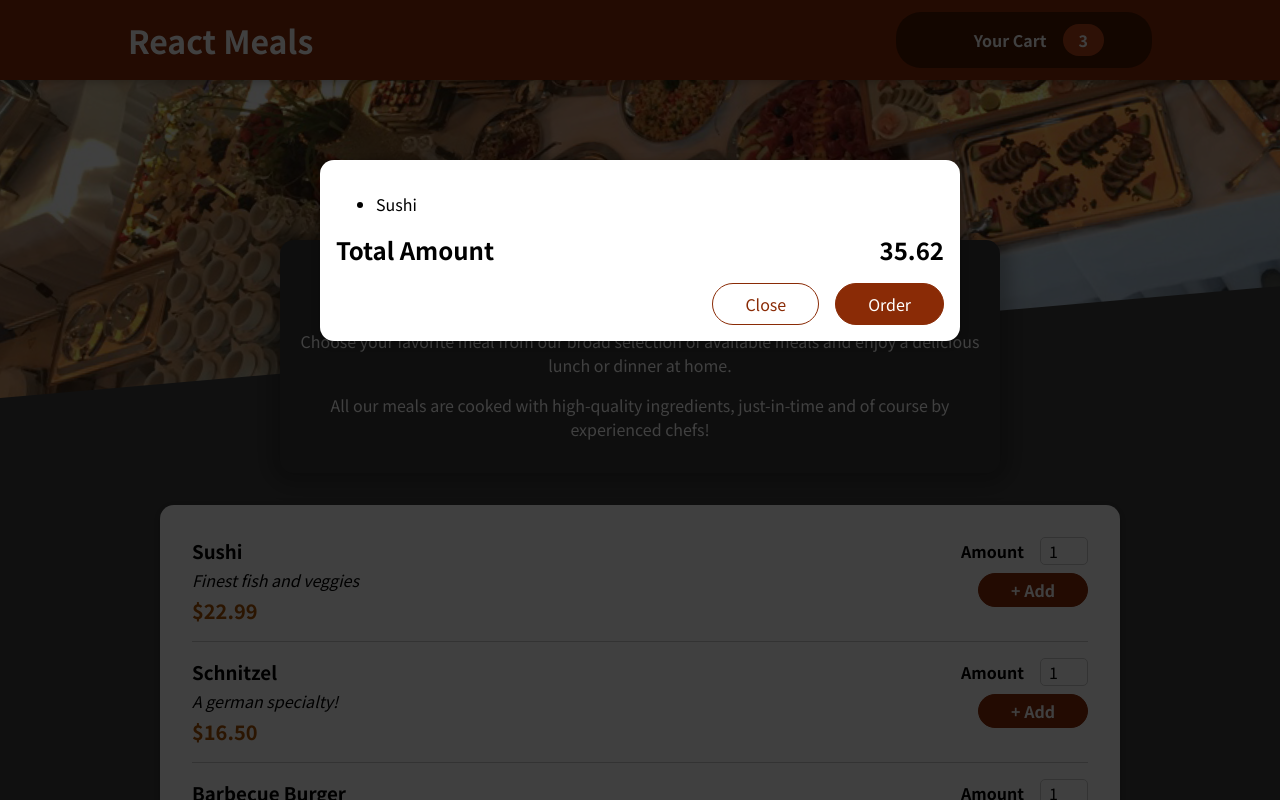
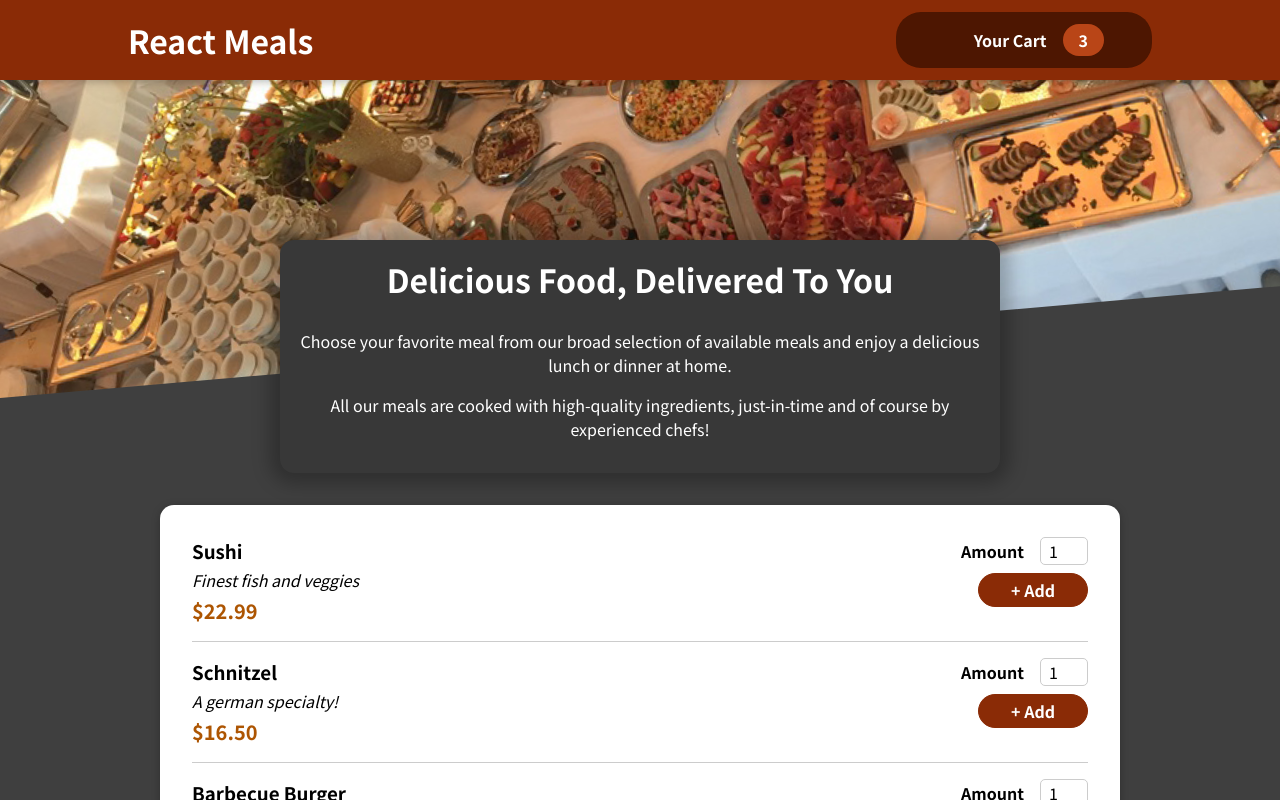
Before and after one commit to AliakseyShapel/food-order-app-react, a React (Create React App) app: page / in a window 1280 px wide. Shown: the top 800 px of the page. Built offline with nearby package versions, Linux system fonts and the light colour scheme; some icons are missing.

Commit message:
140. Managing Cart & Modal State

```diff
--- a/src/App.js
+++ b/src/App.js
@@ -1,14 +1,24 @@
-import React from 'react';
+import React, { useState } from 'react';
 
 import Cart from './components/Cart/Cart';
 import Header from './components/Layout/Header';
 import Meals from './components/Meals/Meals';
 
 export default function App() {
+  const [cartIsShown, setCartIsShown] = useState(false);
+
+  function showCartHandler() {
+    setCartIsShown(true);
+  }
+
+  function hideCartHandler() {
+    setCartIsShown(false);
+  }
+
   return (
     <>
-      <Cart />
-      <Header />
+      {cartIsShown && <Cart onClose={hideCartHandler} />}
+      <Header onShowCart={showCartHandler} />
       <main>
         <Meals />
       </main>
--- a/src/components/Cart/Cart.js
+++ b/src/components/Cart/Cart.js
@@ -14,14 +14,16 @@
   );
 
   return (
-    <Modal>
+    <Modal onClose={props.onClose}>
       {cartItems}
       <div className={classes.total}>
         <span>Total Amount</span>
         <span>35.62</span>
       </div>
       <div className={classes.actions}>
-        <button className={classes['button--alt']}>Close</button>
+        <button className={classes['button--alt']} onClick={props.onClose}>
+          Close
+        </button>
         <button className={classes.button}>Order</button>
       </div>
     </Modal>
--- a/src/components/Layout/Header.js
+++ b/src/components/Layout/Header.js
@@ -10,7 +10,7 @@
     <>
       <header className={classes.header}>
         <h1>React Meals</h1>
-        <HeaderCartButton />
+        <HeaderCartButton onClick={props.onShowCart} />
       </header>
       <div className={classes['main-image']}>
         <img src={mealsImage} alt="A table full of delicious food!" />
--- a/src/components/Layout/HeaderCartButton.js
+++ b/src/components/Layout/HeaderCartButton.js
@@ -4,9 +4,9 @@
 
 import classes from './HeaderCartButton.module.css';
 
-export default function HeaderCartButton() {
+export default function HeaderCartButton(props) {
   return (
-    <button className={classes.button}>
+    <button className={classes.button} onClick={props.onClick}>
       <span className={classes.icon}>
         <CartIcon />
       </span>
--- a/src/components/UI/Modal.js
+++ b/src/components/UI/Modal.js
@@ -3,8 +3,8 @@
 
 import classes from './Modal.module.css';
 
-function Backdrop() {
-  return <div className={classes.backdrop} />;
+function Backdrop(props) {
+  return <div className={classes.backdrop} onClick={props.onClose} />;
 }
 
 function ModalOverlay(props) {
@@ -20,7 +20,10 @@
 export default function Modal(props) {
   return (
     <>
-      {ReactDOM.createPortal(<Backdrop />, portalElement)}
+      {ReactDOM.createPortal(
+        <Backdrop onClose={props.onClose} />,
+        portalElement
+      )}
       {ReactDOM.createPortal(
         <ModalOverlay>{props.children}</ModalOverlay>,
         portalElement
```
